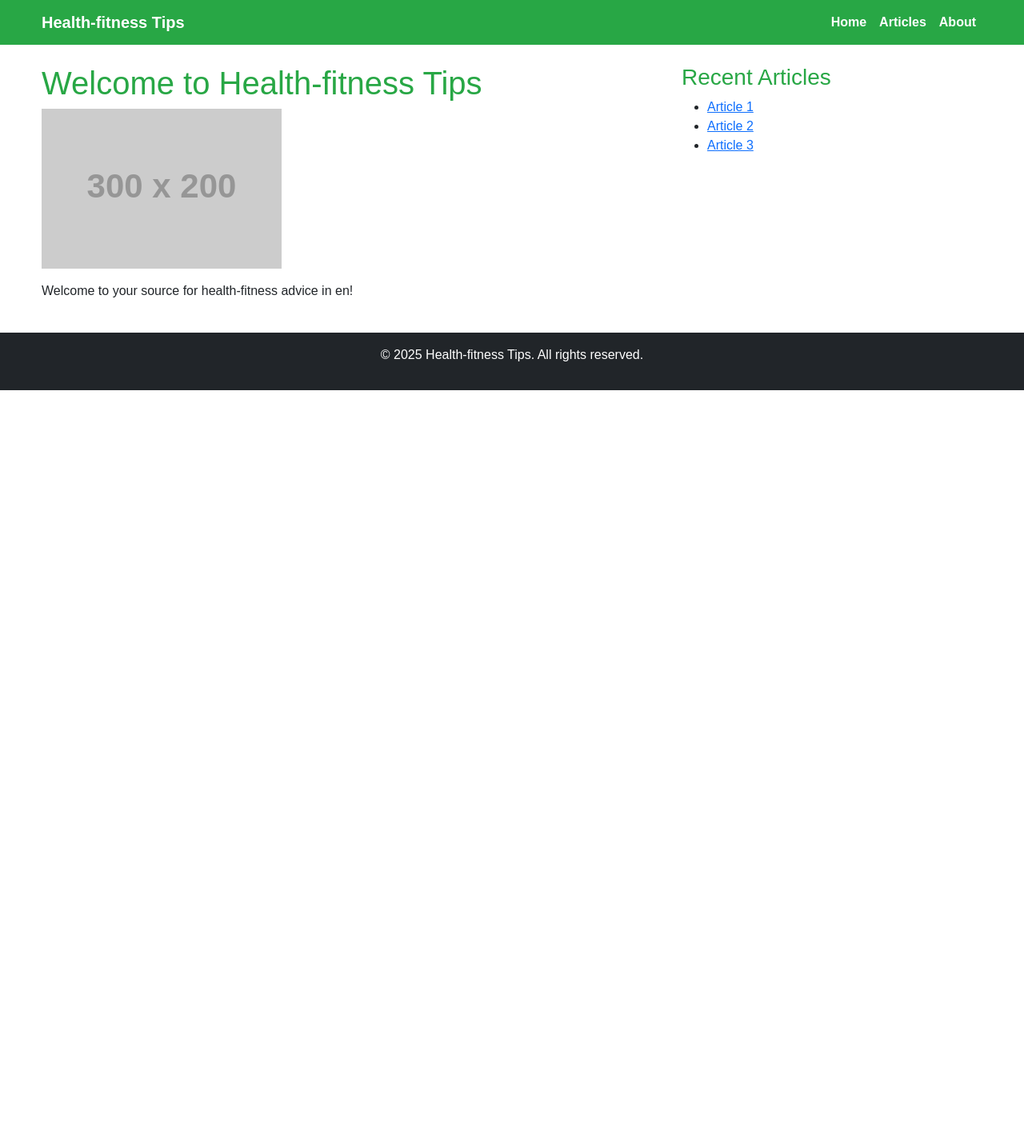
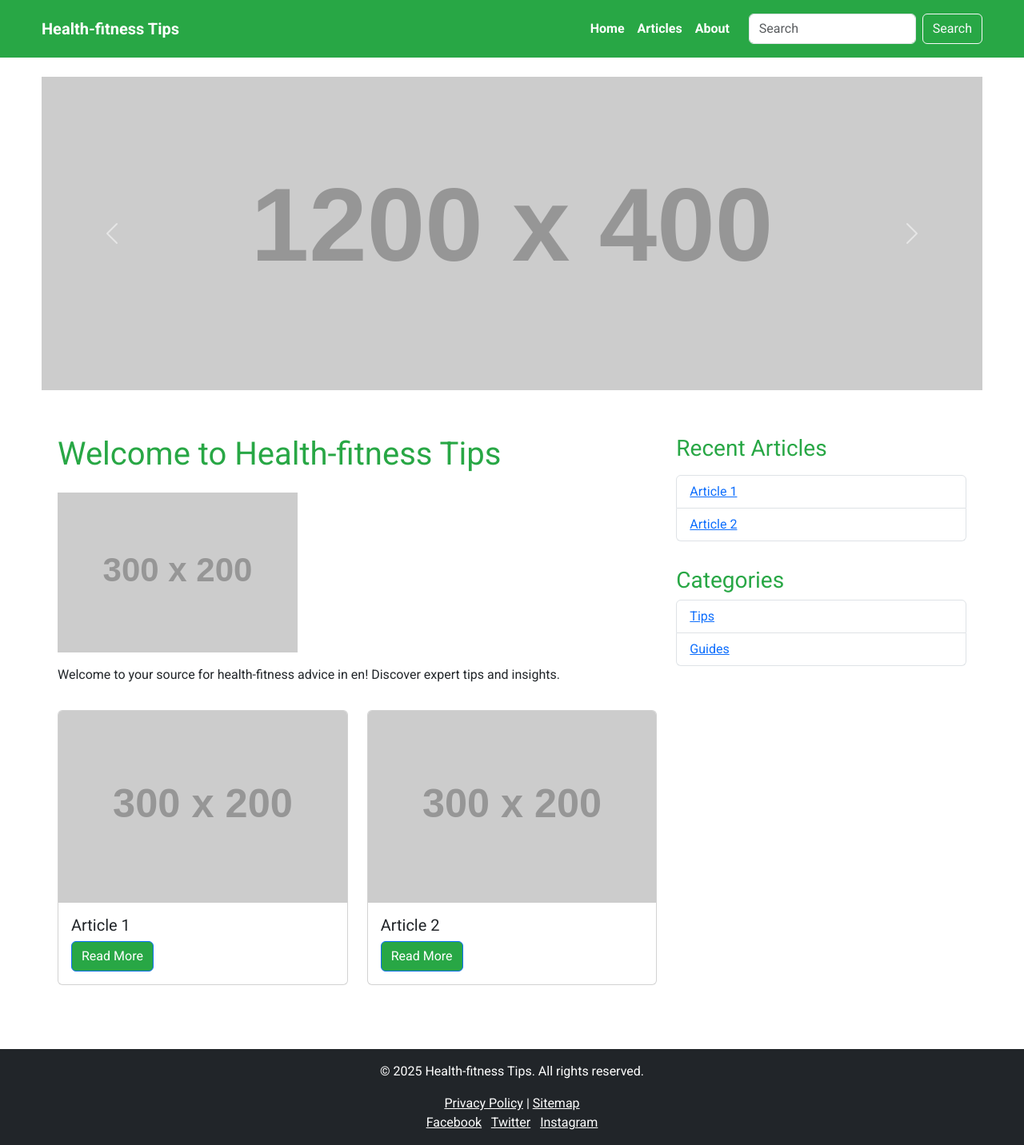
Before and after one commit to newtech70/health-fitness-en, a plain HTML site: page index.html in a window 1280 px wide. Shown: the whole page at 80% size. Before the commit the page ends 800 px from the top, so only its background shows below. Drawn offline with nearby package versions, Linux system fonts and the light colour scheme; placeholder pictures from the web are drawn by us.

Commit message:
Index magazine layout

```diff
--- a/index.html
+++ b/index.html
@@ -6,12 +6,16 @@
     <title>Health-fitness Tips</title>
     <meta name="description" content="Best health-fitness advice in en">
     <meta name="keywords" content="health-fitness, tips, guide, en">
+    <link href="https://fonts.googleapis.com/css2?family=Roboto:wght@400;700&display=swap" rel="stylesheet">
     <link href="https://cdn.jsdelivr.net/npm/bootstrap@5.3.0/dist/css/bootstrap.min.css" rel="stylesheet">
     <link href="styles.css" rel="stylesheet">
     <script async src="https://pagead2.googlesyndication.com/pagead/js/adsbygoogle.js?client=pub-5387620332759028" crossorigin="anonymous"></script>
+    <script type="application/ld+json">
+    { "@type": "WebSite", "name": "Health-fitness Tips", "url": "https://health-fitness-newtech70.vercel.app" }
+    </script>
 </head>
-<body>
-    <nav class="navbar navbar-expand-lg navbar-light" style="background-color: #28a745;">
+<body style="font-family: 'Roboto', sans-serif;">
+    <nav class="navbar navbar-expand-lg navbar-light" style="background-color: #28a745; padding: 1rem;">
         <div class="container">
             <a class="navbar-brand text-white" href="/">Health-fitness Tips</a>
             <button class="navbar-toggler" type="button" data-bs-toggle="collapse" data-bs-target="#navbarNav">
@@ -23,51 +27,83 @@
                     <li class="nav-item"><a class="nav-link text-white" href="/articles">Articles</a></li>
                     <li class="nav-item"><a class="nav-link text-white" href="/about">About</a></li>
                 </ul>
+                <form class="d-flex ms-3">
+                    <input class="form-control me-2" type="search" placeholder="Search" aria-label="Search">
+                    <button class="btn btn-outline-light" type="submit">Search</button>
+                </form>
             </div>
         </div>
     </nav>
     <div class="container mt-4">
-        <ins class="adsbygoogle"
-             style="display:block"
-             data-ad-client="pub-5387620332759028"
-             data-ad-slot="1234567890"
-             data-ad-format="auto"
-             data-full-width-responsive="true"></ins>
-        <script>(adsbygoogle = window.adsbygoogle || []).push({});</script>
+        <div id="carouselExample" class="carousel slide">
+            <div class="carousel-inner">
+                <div class="carousel-item active">
+                    <img src="https://via.placeholder.com/1200x400" class="d-block w-100" alt="health-fitness featured" loading="lazy">
+                </div>
+            </div>
+            <button class="carousel-control-prev" type="button" data-bs-target="#carouselExample" data-bs-slide="prev">
+                <span class="carousel-control-prev-icon" aria-hidden="true"></span>
+                <span class="visually-hidden">Previous</span>
+            </button>
+            <button class="carousel-control-next" type="button" data-bs-target="#carouselExample" data-bs-slide="next">
+                <span class="carousel-control-next-icon" aria-hidden="true"></span>
+                <span class="visually-hidden">Next</span>
+            </button>
+        </div>
     </div>
-    <div class="container mt-4">
+    <div class="container mt-4" style="padding: 2rem;">
         <div class="row">
             <div class="col-md-8">
-                <h1>Welcome to Health-fitness Tips</h1>
-                <img src="https://via.placeholder.com/300x200" class="img-fluid mb-3" alt="health-fitness">
-                <p>Welcome to your source for health-fitness advice in en!</p>
-                <ins class="adsbygoogle"
-                     style="display:block"
-                     data-ad-client="pub-5387620332759028"
-                     data-ad-slot="0987654321"
-                     data-ad-format="auto"
-                     data-full-width-responsive="true"></ins>
+                <h1 style="margin-bottom: 1.5rem;">Welcome to Health-fitness Tips</h1>
+                <img src="https://via.placeholder.com/300x200" class="img-fluid mb-3" alt="health-fitness intro" loading="lazy">
+                <p>Welcome to your source for health-fitness advice in en! Discover expert tips and insights.</p>
+                <ins class="adsbygoogle" style="display:block; margin: 2rem 0;" data-ad-client="pub-5387620332759028" data-ad-slot="0987654321" data-ad-format="auto" data-full-width-responsive="true"></ins>
                 <script>(adsbygoogle = window.adsbygoogle || []).push({});</script>
+                <div class="row">
+                    <div class="col-md-6 mb-4">
+                        <div class="card">
+                            <img src="https://via.placeholder.com/300x200" class="card-img-top" alt="Article 1" loading="lazy">
+                            <div class="card-body">
+                                <h5 class="card-title">Article 1</h5>
+                                <a href="/articles/2025-08-20-1.html" class="btn btn-primary" style="background-color: #28a745;">Read More</a>
+                            </div>
+                        </div>
+                    </div>
+                    <div class="col-md-6 mb-4">
+                        <div class="card">
+                            <img src="https://via.placeholder.com/300x200" class="card-img-top" alt="Article 2" loading="lazy">
+                            <div class="card-body">
+                                <h5 class="card-title">Article 2</h5>
+                                <a href="/articles/2025-08-20-2.html" class="btn btn-primary" style="background-color: #28a745;">Read More</a>
+                            </div>
+                        </div>
+                    </div>
+                </div>
             </div>
             <div class="col-md-4">
-                <h3>Recent Articles</h3>
-                <ul id="article-list">
-                    <li><a href="/articles/2025-08-20-1.html">Article 1</a></li>
-                    <li><a href="/articles/2025-08-20-2.html">Article 2</a></li>
-                    <li><a href="/articles/2025-08-20-3.html">Article 3</a></li>
+                <h3 style="margin-bottom: 1rem;">Recent Articles</h3>
+                <ul class="list-group">
+                    <li class="list-group-item"><a href="/articles/2025-08-20-1.html">Article 1</a></li>
+                    <li class="list-group-item"><a href="/articles/2025-08-20-2.html">Article 2</a></li>
                 </ul>
-                <ins class="adsbygoogle"
-                     style="display:block"
-                     data-ad-client="pub-5387620332759028"
-                     data-ad-slot="1122334455"
-                     data-ad-format="auto"
-                     data-full-width-responsive="true"></ins>
+                <ins class="adsbygoogle" style="display:block; margin: 2rem 0;" data-ad-client="pub-5387620332759028" data-ad-slot="1122334455" data-ad-format="auto" data-full-width-responsive="true"></ins>
                 <script>(adsbygoogle = window.adsbygoogle || []).push({});</script>
+                <h3>Categories</h3>
+                <ul class="list-group">
+                    <li class="list-group-item"><a href="#">Tips</a></li>
+                    <li class="list-group-item"><a href="#">Guides</a></li>
+                </ul>
             </div>
         </div>
     </div>
     <footer class="bg-dark text-white text-center py-3 mt-4">
         <p>&copy; 2025 Health-fitness Tips. All rights reserved.</p>
+        <a href="/privacy" class="text-white">Privacy Policy</a> | <a href="/sitemap" class="text-white">Sitemap</a>
+        <div class="social-icons">
+            <a href="#" class="text-white me-2">Facebook</a>
+            <a href="#" class="text-white me-2">Twitter</a>
+            <a href="#" class="text-white">Instagram</a>
+        </div>
     </footer>
     <script src="https://cdn.jsdelivr.net/npm/bootstrap@5.3.0/dist/js/bootstrap.bundle.min.js"></script>
 </body>
```
